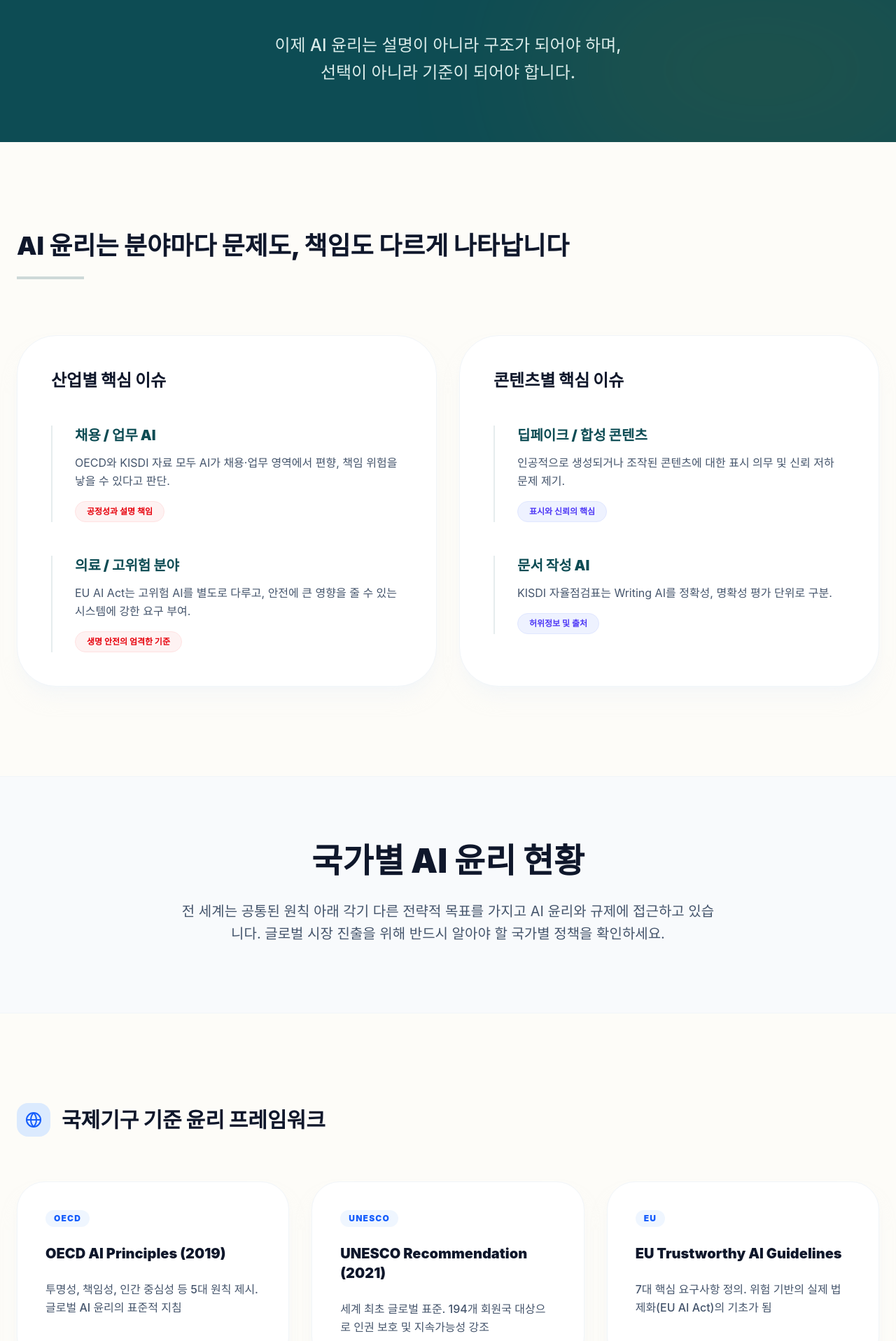
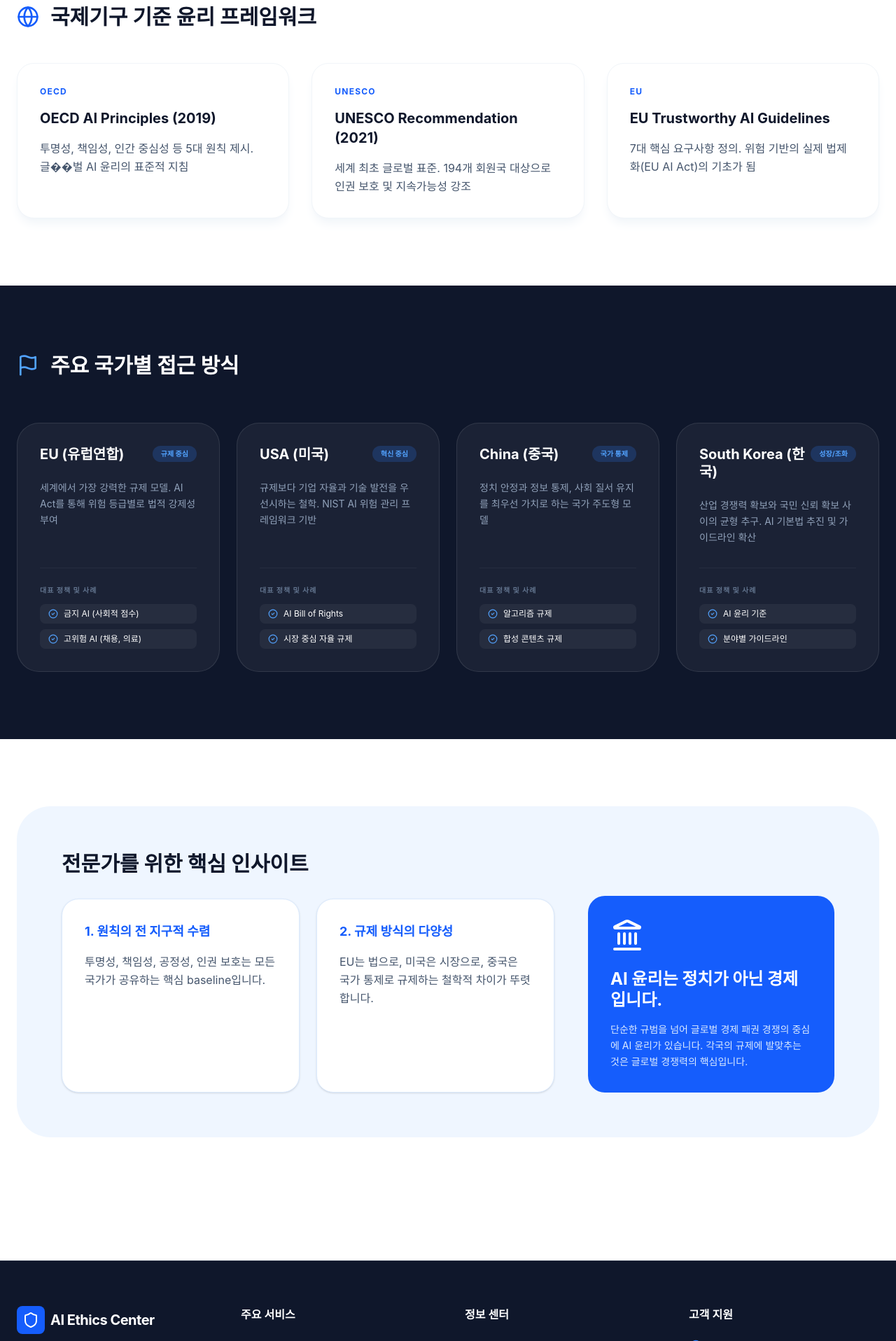
Before and after one commit to hu-tec/ai-ethics, a React (Vite) app: page /#/status in a window 1280 px wide. Shown: the part 484-2400 px from the top of the page at 70% size. Built offline with nearby package versions, Linux system fonts and the light colour scheme.

Commit message:
Update Status.tsx

```diff
--- a/src/app/Status.tsx
+++ b/src/app/Status.tsx
@@ -1,243 +1,105 @@
 import React from 'react';
 import { motion as Motion } from 'motion/react';
-import {
-  Globe,
-  Flag,
-  ShieldAlert,
-  CheckCircle2,
-  Briefcase,
-  FileText,
-  Stethoscope,
-  AlertTriangle,
-  ArrowRight,
-  Landmark,
-  Scale,
-  Users,
-  Search,
-  Check
-} from 'lucide-react';
-
-const fadeInUp = {
-  initial: { opacity: 0, y: 20 },
-  whileInView: { opacity: 1, y: 0 },
-  viewport: { once: true },
-  transition: { duration: 0.6 }
-};
+import { Globe, Flag, Landmark, Scale, ShieldAlert, CheckCircle2 } from 'lucide-react';
 
 export default function Status() {
   const globalStandards = [
-    {
-      title: "OECD AI Principles (2019)",
-      organization: "OECD",
-      desc: "투명성, 책임성, 인간 중심성 등 5대 원칙 제시. 글로벌 AI 윤리의 표준적 지침"
-    },
-    {
-      title: "UNESCO Recommendation (2021)",
-      organization: "UNESCO",
-      desc: "세계 최초 글로벌 표준. 194개 회원국 대상으로 인권 보호 및 지속가능성 강조"
-    },
-    {
-      title: "EU Trustworthy AI Guidelines",
-      organization: "EU",
-      desc: "7대 핵심 요구사항 정의. 위험 기반의 실제 법제화(EU AI Act)의 기초가 됨"
-    },
+    { title: "OECD AI Principles (2019)", organization: "OECD", desc: "투명성, 책임성, 인간 중심성 등 5대 원칙 제시. 글��벌 AI 윤리의 표준적 지침" },
+    { title: "UNESCO Recommendation (2021)", organization: "UNESCO", desc: "세계 최초 글로벌 표준. 194개 회원국 대상으로 인권 보호 및 지속가능성 강조" },
+    { title: "EU Trustworthy AI Guidelines", organization: "EU", desc: "7대 핵심 요구사항 정의. 위험 기반의 실제 법제화(EU AI Act)의 기초가 됨" },
   ];
 
   const countryModels = [
     {
-      id: "1",
       country: "EU (유럽연합)",
       type: "규제 중심",
-      typeColor: "bg-red-50 text-red-600 border-red-100",
       desc: "세계에서 가장 강력한 규제 모델. AI Act를 통해 위험 등급별로 법적 강제성 부여",
       cases: ["금지 AI (사회적 점수)", "고위험 AI (채용, 의료)"]
     },
     {
-      id: "2",
       country: "USA (미국)",
       type: "혁신 중심",
-      typeColor: "bg-blue-50 text-blue-600 border-blue-100",
-      desc: "규제보다 기업 자율과 기술 발전을 우선시하는 전략. NIST AI 위험 관리 프레임워크 기반",
+      desc: "규제보다 기업 자율과 기술 발전을 우선시하는 철학. NIST AI 위험 관리 프레임워크 기반",
       cases: ["AI Bill of Rights", "시장 중심 자율 규제"]
     },
     {
-      id: "3",
       country: "China (중국)",
       type: "국가 통제",
-      typeColor: "bg-orange-50 text-orange-600 border-orange-100",
       desc: "정치 안정과 정보 통제, 사회 질서 유지를 최우선 가치로 하는 국가 주도형 모델",
       cases: ["알고리즘 규제", "합성 콘텐츠 규제"]
     },
     {
-      id: "4",
       country: "South Korea (한국)",
       type: "성장/조화",
-      typeColor: "bg-emerald-50 text-emerald-600 border-emerald-100",
       desc: "산업 경쟁력 확보와 국민 신뢰 확보 사이의 균형 추구. AI 기본법 추진 및 가이드라인 확산",
       cases: ["AI 윤리 기준", "분야별 가이드라인"]
     },
   ];
 
-  const comparisonData = [
-    { category: "OECD", title: "OECD AI Principles", content: "혁신과 신뢰를 동시에 추구하는 최초의 정부 간 AI 원칙으로, 인권과 민주적 가치, 신뢰 가능한 AI를 강조함.", interpret: "글로벌 공통 기준의 출발점" },
-    { category: "UNESCO", title: "AI Ethics Recommendation", content: "인간의 존엄과 인권을 중심에 두고, 투명성·공정성·인간 감독을 강조하는 글로벌 윤리 기준을 제시함.", interpret: "\"사람 중심 AI\"의 국제 표준" },
-    { category: "EU", title: "AI Act", content: "금지 AI, 고위험 AI, 투명성 의무 등 위험기반 규제를 도입했고, 챗봇·딥페이크 등에는 사용자 고지 표시 의무를 요구함.", interpret: "윤리에서 법·제도로 넘어간 대표 사례" },
-    { category: "미국/NIST", title: "AI RMF + 생성형 AI 프로필", content: "NIST는 AI RMF와 2024년 생성형 AI 프로필을 통해 기업이 자율적으로 위험을 식별·관리하도록 지원함.", interpret: "기업 실무형 AI 리스크 관리 기준" },
-  ];
-
   return (
-    <div className="bg-[#FDFCF8] text-slate-900 font-sans">
-      {/* Hero Section */}
-      <section className="relative pt-32 pb-20 bg-[#0D4C54] text-white overflow-hidden">
-        <div className="absolute inset-0 opacity-10">
-          <div className="absolute top-[-10%] left-[-10%] w-[50%] h-[50%] bg-white rounded-full blur-[120px]" />
-          <div className="absolute bottom-[-10%] right-[-10%] w-[50%] h-[50%] bg-[#B8860B] rounded-full blur-[120px]" />
-        </div>
-
-        <div className="container mx-auto px-4 md:px-6 relative z-10 text-center">
-          <Motion.div
-            initial={{ opacity: 0, y: 30 }}
-            animate={{ opacity: 1, y: 0 }}
-            transition={{ duration: 0.8 }}
-            className="max-w-5xl mx-auto"
-          >
-            <div className="w-16 h-1 bg-white/30 mx-auto mb-10" />
-            <h1 className="text-5xl md:text-7xl font-black tracking-tighter leading-[1.1] mb-10 break-keep">
-              산업이 다르면 필요한 <span className="text-teal-300">AI 윤리</span>도 다르고,<br />
-              콘텐츠가 달라지면 <span className="text-teal-300">책임</span>도 달라집니다.
-            </h1>
-            <p className="text-xl md:text-2xl text-teal-50 font-medium leading-relaxed opacity-90 max-w-3xl mx-auto">
-              이제 AI 윤리는 설명이 아니라 구조가 되어야 하며, <br className="hidden md:block" />
-              선택이 아니라 기준이 되어야 합니다.
-            </p>
-          </Motion.div>
-        </div>
-      </section>
-
-      {/* Key Issues Section */}
-      <section className="py-32">
+    <div className="pt-24 pb-20">
+      <section className="bg-slate-50 py-20 border-b border-slate-200">
         <div className="container mx-auto px-4 md:px-6">
-          <Motion.div {...fadeInUp} className="mb-20">
-            <h2 className="text-3xl md:text-4xl font-black mb-6">AI 윤리는 분야마다 문제도, 책임도 다르게 나타납니다</h2>
-            <div className="h-1 w-24 bg-[#0D4C54]/20" />
-          </Motion.div>
-
-          <div className="grid grid-cols-1 lg:grid-cols-2 gap-8">
-            {/* Industrial Key Issues */}
-            <Motion.div {...fadeInUp} className="bg-white p-12 rounded-[56px] border border-slate-100 shadow-xl shadow-slate-100/50">
-              <h3 className="text-2xl font-black text-slate-900 mb-12 flex items-center gap-3">
-                산업별 핵심 이슈
-              </h3>
-              <div className="space-y-12">
-                <div className="relative pl-8 border-l-2 border-[#0D4C54]/10">
-                  <h4 className="text-xl font-black text-[#0D4C54] mb-3">채용 / 업무 AI</h4>
-                  <p className="text-slate-600 mb-4 leading-relaxed">OECD와 KISDI 자료 모두 AI가 채용·업무 영역에서 편향, 책임 위험을 낳을 수 있다고 판단.</p>
-                  <span className="inline-block px-4 py-1.5 bg-red-50 text-red-600 text-xs font-bold rounded-full border border-red-100">공정성과 설명 책임</span>
-                </div>
-                <div className="relative pl-8 border-l-2 border-[#0D4C54]/10">
-                  <h4 className="text-xl font-black text-[#0D4C54] mb-3">의료 / 고위험 분야</h4>
-                  <p className="text-slate-600 mb-4 leading-relaxed">EU AI Act는 고위험 AI를 별도로 다루고, 안전에 큰 영향을 줄 수 있는 시스템에 강한 요구 부여.</p>
-                  <span className="inline-block px-4 py-1.5 bg-red-50 text-red-600 text-xs font-bold rounded-full border border-red-100">생명 안전의 엄격한 기준</span>
-                </div>
-              </div>
-            </Motion.div>
-
-            {/* Content Key Issues */}
-            <Motion.div {...fadeInUp} transition={{ delay: 0.2 }} className="bg-white p-12 rounded-[56px] border border-slate-100 shadow-xl shadow-slate-100/50">
-              <h3 className="text-2xl font-black text-slate-900 mb-12 flex items-center gap-3">
-                콘텐츠별 핵심 이슈
-              </h3>
-              <div className="space-y-12">
-                <div className="relative pl-8 border-l-2 border-[#0D4C54]/10">
-                  <h4 className="text-xl font-black text-[#0D4C54] mb-3">딥페이크 / 합성 콘텐츠</h4>
-                  <p className="text-slate-600 mb-4 leading-relaxed">인공적으로 생성되거나 조작된 콘텐츠에 대한 표시 의무 및 신뢰 저하 문제 제기.</p>
-                  <span className="inline-block px-4 py-1.5 bg-indigo-50 text-indigo-600 text-xs font-bold rounded-full border border-indigo-100">표시와 신뢰의 핵심</span>
-                </div>
-                <div className="relative pl-8 border-l-2 border-[#0D4C54]/10">
-                  <h4 className="text-xl font-black text-[#0D4C54] mb-3">문서 작성 AI</h4>
-                  <p className="text-slate-600 mb-4 leading-relaxed">KISDI 자율점검표는 Writing AI를 정확성, 명확성 평가 단위로 구분.</p>
-                  <span className="inline-block px-4 py-1.5 bg-indigo-50 text-indigo-600 text-xs font-bold rounded-full border border-indigo-100">허위정보 및 출처</span>
-                </div>
-              </div>
+          <div className="max-w-3xl">
+            <Motion.div initial={{ opacity: 0, y: 20 }} animate={{ opacity: 1, y: 0 }}>
+              <h1 className="text-4xl md:text-5xl font-bold text-slate-900 mb-6">국가별 AI 윤리 현황</h1>
+              <p className="text-xl text-slate-600 leading-relaxed">
+                전 세계는 공통된 원칙 아래 각기 다른 전략적 목표를 가지고 AI 윤리와 규제에 접근하고 있습니다.
+                글로벌 시장 진출을 위해 반드시 알아야 할 국가별 정책을 확인하세요.
+              </p>
             </Motion.div>
           </div>
         </div>
       </section>
 
-      {/* Global Status Title Section */}
-      <section className="py-24 bg-slate-50 border-y border-slate-100">
-        <div className="container mx-auto px-4 md:px-6 text-center">
-          <Motion.div {...fadeInUp}>
-            <h2 className="text-4xl md:text-5xl font-black mb-8">국가별 AI 윤리 현황</h2>
-            <p className="text-xl text-slate-600 leading-relaxed max-w-3xl mx-auto">
-              전 세계는 공통된 원칙 아래 각기 다른 전략적 목표를 가지고 AI 윤리와 규제에 접근하고 있습니다.
-              글로벌 시장 진출을 위해 반드시 알아야 할 국가별 정책을 확인하세요.
-            </p>
-          </Motion.div>
-        </div>
-      </section>
-
-      {/* Global Frameworks Section */}
-      <section className="py-32">
+      {/* Global Frameworks */}
+      <section className="py-24">
         <div className="container mx-auto px-4 md:px-6">
-          <div className="flex items-center gap-4 mb-16">
-            <div className="w-12 h-12 bg-blue-100 rounded-2xl flex items-center justify-center">
-              <Globe className="w-6 h-6 text-blue-600" />
-            </div>
-            <h3 className="text-3xl font-black text-slate-900">국제기구 기준 윤리 프레임워크</h3>
+          <div className="flex items-center gap-4 mb-12">
+            <Globe className="w-8 h-8 text-blue-600" />
+            <h2 className="text-3xl font-bold text-slate-900">국제기구 기준 윤리 프레임워크</h2>
           </div>
           <div className="grid grid-cols-1 md:grid-cols-3 gap-8">
             {globalStandards.map((std, idx) => (
-              <Motion.div
-                key={idx}
-                {...fadeInUp}
-                transition={{ delay: idx * 0.1 }}
-                className="bg-white p-10 rounded-[40px] border border-slate-100 shadow-xl shadow-slate-100/50 hover:shadow-blue-100/50 transition-all hover:-translate-y-1"
-              >
-                <span className="text-xs font-black text-blue-600 uppercase tracking-widest block mb-6 px-3 py-1 bg-blue-50 rounded-full w-fit">{std.organization}</span>
-                <h4 className="text-xl font-black text-slate-900 mb-6">{std.title}</h4>
-                <p className="text-slate-600 leading-relaxed font-medium">{std.desc}</p>
-              </Motion.div>
+              <div key={idx} className="bg-white p-8 rounded-3xl border border-slate-100 shadow-lg shadow-slate-100 hover:shadow-blue-100 transition-shadow">
+                <span className="text-xs font-bold text-blue-600 uppercase tracking-widest block mb-4">{std.organization}</span>
+                <h3 className="text-xl font-bold text-slate-900 mb-4">{std.title}</h3>
+                <p className="text-slate-600 leading-relaxed">{std.desc}</p>
+              </div>
             ))}
           </div>
         </div>
       </section>
 
-      {/* Country Models Section */}
-      <section className="py-32">
+      {/* Country Models */}
+      <section className="py-24 bg-slate-900 text-white overflow-hidden">
         <div className="container mx-auto px-4 md:px-6">
           <div className="flex items-center gap-4 mb-16">
-            <div className="w-12 h-12 bg-red-100 rounded-2xl flex items-center justify-center">
-              <Flag className="w-6 h-6 text-red-600" />
-            </div>
-            <h3 className="text-3xl font-black text-slate-900">주요 국가별 접근 방식</h3>
+            <Flag className="w-8 h-8 text-blue-400" />
+            <h2 className="text-3xl font-bold">주요 국가별 접근 방식</h2>
           </div>
 
-          <div className="grid grid-cols-1 md:grid-cols-2 lg:grid-cols-4 gap-8">
+          <div className="grid grid-cols-1 md:grid-cols-2 lg:grid-cols-4 gap-6">
             {countryModels.map((model, idx) => (
               <Motion.div
                 key={idx}
-                {...fadeInUp}
-                transition={{ delay: idx * 0.1 }}
-                className="bg-white border border-slate-100 rounded-[48px] p-10 flex flex-col h-full shadow-lg shadow-slate-100/50 hover:border-[#0D4C54]/20 transition-all group"
+                initial={{ opacity: 0, scale: 0.95 }}
+                whileInView={{ opacity: 1, scale: 1 }}
+                viewport={{ once: true }}
+                className="bg-white/5 border border-white/10 rounded-[32px] p-8 hover:bg-white/10 transition-colors flex flex-col h-full"
               >
-                <div className="flex justify-between items-start mb-8">
-                  <h4 className="text-xl font-black leading-tight flex flex-col">
-                    <span className="text-slate-400 text-xs mb-1 font-bold">{model.id}.</span>
-                    {model.country}
-                  </h4>
-                  <span className={`px-4 py-1.5 rounded-full text-[11px] font-black border tracking-wider ${model.typeColor}`}>
-                    {model.type}
-                  </span>
+                <div className="flex justify-between items-start mb-6 gap-2">
+                  <h3 className="text-xl font-bold leading-tight">{model.country}</h3>
+                  <span className="px-3 py-1 rounded-full bg-blue-500/20 text-blue-400 text-[10px] font-bold shrink-0">{model.type}</span>
                 </div>
-                <p className="text-slate-500 text-sm mb-10 leading-relaxed font-medium flex-grow">{model.desc}</p>
-                <div className="pt-8 border-t border-slate-50">
-                  <h5 className="text-[11px] font-black text-slate-400 uppercase tracking-widest mb-6">대표 정책 및 사례</h5>
-                  <div className="space-y-3">
+                <p className="text-slate-400 text-sm mb-8 leading-relaxed flex-grow">{model.desc}</p>
+                <div className="space-y-3 mt-auto pt-6 border-t border-white/5">
+                  <h4 className="text-[10px] font-bold text-slate-500 uppercase tracking-widest">대표 정책 및 사례</h4>
+                  <div className="flex flex-col gap-2">
                     {model.cases.map((c, i) => (
-                      <div key={i} className="flex items-center gap-3 text-sm font-bold text-slate-700">
-                        <div className="w-1.5 h-1.5 rounded-full bg-[#0D4C54]" />
-                        {c}
+                      <div key={i} className="flex items-center gap-2 bg-white/5 px-3 py-1.5 rounded-lg text-xs">
+                        <CheckCircle2 className="w-3.5 h-3.5 text-blue-400 shrink-0" />
+                        <span className="truncate">{c}</span>
                       </div>
                     ))}
                   </div>
@@ -248,87 +110,42 @@
         </div>
       </section>
 
-      {/* Comparison Table Section */}
-      <section className="py-32 bg-[#F9F8F3]">
+      {/* Summary Insight */}
+      <section className="py-24">
         <div className="container mx-auto px-4 md:px-6">
-          <Motion.div {...fadeInUp} className="mb-16">
-            <h3 className="text-3xl font-black text-slate-900">해외 vs 한국 비교 및 주요 사례</h3>
-          </Motion.div>
+          <div className="bg-blue-50 rounded-[48px] p-12 md:p-16">
+            <div className="flex flex-col lg:flex-row gap-12 items-stretch">
+              {/* Left Side: Title + Cards 1 & 2 */}
+              <div className="lg:w-2/3 flex flex-col">
+                <h2 className="text-3xl font-bold text-slate-900 mb-8">전문가를 위한 핵심 인사이트</h2>
+                <div className="grid grid-cols-1 md:grid-cols-2 gap-6 flex-grow">
+                  <div className="bg-white p-8 rounded-3xl border border-blue-100 shadow-sm flex flex-col">
+                    <h4 className="font-bold text-blue-600 mb-4 text-lg">1. 원칙의 전 지구적 수렴</h4>
+                    <p className="text-slate-600 leading-relaxed">투명성, 책임성, 공정성, 인권 보호는 모든 국가가 공유하는 핵심 baseline입니다.</p>
+                  </div>
+                  <div className="bg-white p-8 rounded-3xl border border-blue-100 shadow-sm flex flex-col">
+                    <h4 className="font-bold text-blue-600 mb-4 text-lg">2. 규제 방식의 다양성</h4>
+                    <p className="text-slate-600 leading-relaxed">EU는 법으로, 미국은 시장으로, 중국은 국가 통제로 규제하는 철학적 차이가 뚜렷합니다.</p>
+                  </div>
+                </div>
+              </div>
 
-          <div className="overflow-x-auto">
-            <table className="w-full bg-white rounded-[40px] overflow-hidden border-collapse shadow-2xl shadow-slate-200/50">
-              <thead>
-                <tr className="bg-slate-50 text-left border-b border-slate-100">
-                  <th className="p-8 text-sm font-black text-slate-500 uppercase tracking-wider">해외 구분</th>
-                  <th className="p-8 text-sm font-black text-slate-500 uppercase tracking-wider">대표 사례</th>
-                  <th className="p-8 text-sm font-black text-slate-500 uppercase tracking-wider">핵심 내용</th>
-                  <th className="p-8 text-sm font-black text-[#0D4C54] uppercase tracking-wider">홈페이지 해석</th>
-                </tr>
-              </thead>
-              <tbody className="divide-y divide-slate-50">
-                {comparisonData.map((row, i) => (
-                  <tr key={i} className="hover:bg-slate-50/50 transition-colors">
-                    <td className="p-8 font-black text-slate-900">{row.category}</td>
-                    <td className="p-8 font-bold text-slate-600">{row.title}</td>
-                    <td className="p-8 text-slate-500 leading-relaxed text-sm max-w-md">{row.content}</td>
-                    <td className="p-8 font-black text-[#0D4C54]">{row.interpret}</td>
-                  </tr>
-                ))}
-              </tbody>
-            </table>
+              {/* Right Side: Card 3 */}
+              <div className="lg:w-1/3 flex flex-col">
+                <div className="lg:mt-16 h-full relative">
+                  <div className="bg-blue-600 rounded-3xl p-8 text-white relative z-10 h-full flex flex-col justify-center">
+                    <Landmark className="w-12 h-12 mb-6 shrink-0" />
+                    <h3 className="text-2xl font-bold mb-4 leading-tight">AI 윤리는 정치가 아닌 경제입니다.</h3>
+                    <p className="text-blue-100 leading-relaxed text-sm">
+                      단순한 규범을 넘어 글로벌 경제 패권 경쟁의 중심에 AI 윤리가 있습니다.
+                      각국의 규제에 발맞추는 것은 글로벌 경쟁력의 핵심입니다.
+                    </p>
+                  </div>
+                  <div className="absolute top-4 left-4 right-4 bottom-4 bg-blue-200 rounded-3xl -z-10 translate-x-3 translate-y-3" />
+                </div>
+              </div>
+            </div>
           </div>
-        </div>
-      </section>
-
-      {/* Korea Policy Steps Section */}
-      <section className="py-32">
-        <div className="container mx-auto px-4 md:px-6">
-          <Motion.div {...fadeInUp} className="text-center mb-20">
-            <h2 className="text-4xl md:text-5xl font-black text-slate-900 mb-4">한국도 이제 AI 윤리를 정책과 적용 단계로</h2>
-          </Motion.div>
-
-          <div className="grid grid-cols-1 md:grid-cols-2 lg:grid-cols-4 gap-6">
-            {[
-              { title: "AI 기본법 시행", desc: "한국의 인공지능 기본법은 국회 통과 후 2026년 시행되어 법·제도적 기반 마련" },
-              { title: "지원데스크 운영", desc: "정부는 복합 사안에 대한 지원데스크를 운영하여 실무 대응 수요를 소화" },
-              { title: "자율점검표 운영", desc: "분야별 자율점검표를 제공하여 한국형 AI 윤리 적용 및 가이드 존재" },
-              { title: "윤리영향평가 기반", desc: "학생, 일반인, 개발자 대상의 체계적인 가이드북과 윤리 교육 동반 진행" }
-            ].map((item, i) => (
-              <Motion.div
-                key={i}
-                {...fadeInUp}
-                transition={{ delay: i * 0.1 }}
-                className="bg-white p-10 rounded-[32px] border border-slate-100 shadow-sm hover:shadow-xl transition-all"
-              >
-                <h4 className="text-xl font-black text-slate-900 mb-6">{item.title}</h4>
-                <p className="text-slate-500 leading-relaxed font-medium text-sm">{item.desc}</p>
-              </Motion.div>
-            ))}
-          </div>
-        </div>
-      </section>
-
-      {/* Final Insight Section */}
-      <section className="py-32 pb-48">
-        <div className="container mx-auto px-4 md:px-6">
-          <Motion.div
-            {...fadeInUp}
-            className="relative bg-white border-2 border-slate-100 rounded-[56px] p-16 md:p-24 overflow-hidden shadow-3xl"
-          >
-            <div className="absolute top-0 right-0 w-80 h-80 bg-[#0D4C54]/5 rounded-full blur-[100px] -mr-40 -mt-40" />
-
-            <div className="relative z-10 text-center max-w-4xl mx-auto">
-              <h3 className="text-3xl font-black text-slate-900 mb-10">시사점 및 휴텍씨의 방향</h3>
-              <p className="text-xl md:text-2xl text-slate-600 font-bold leading-[1.6] break-keep">
-                글로벌 규제와 한국의 대응 모두 <span className="text-[#0D4C54]">"특정 기술"</span>에서 <span className="text-[#0D4C54]">"분야별 리스크 관리"</span>로 이동하고 있습니다. <br className="hidden md:block" />
-                휴텍씨는 이러한 흐름을 선제적으로 반영하여 공통 교육 이상의 <br className="hidden md:block" />
-                <span className="relative inline-block text-[#0D4C54]">
-                  산업별, 콘텐츠 맞춤형 기준
-                  <span className="absolute bottom-1 left-0 w-full h-2 bg-[#0D4C54]/10 -z-10 rounded-full" />
-                </span>을 설계하는 유일한 기관으로 자리매김합니다.
-              </p>
-            </div>
-          </Motion.div>
         </div>
       </section>
     </div>
```
